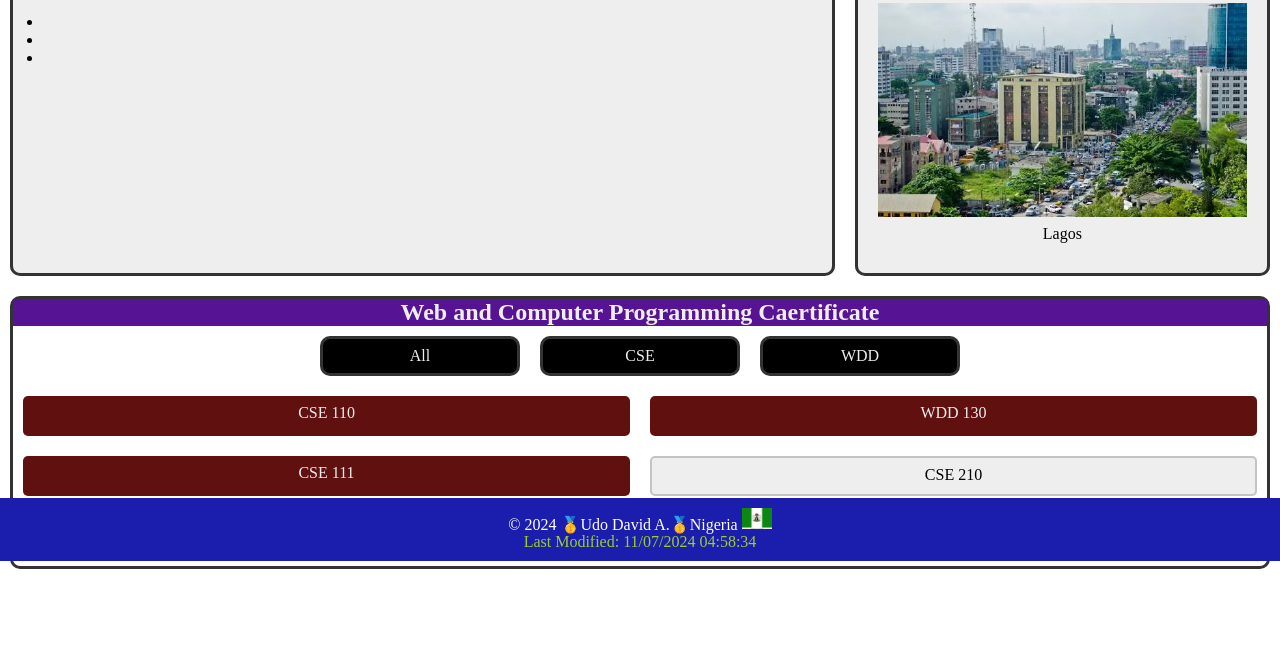
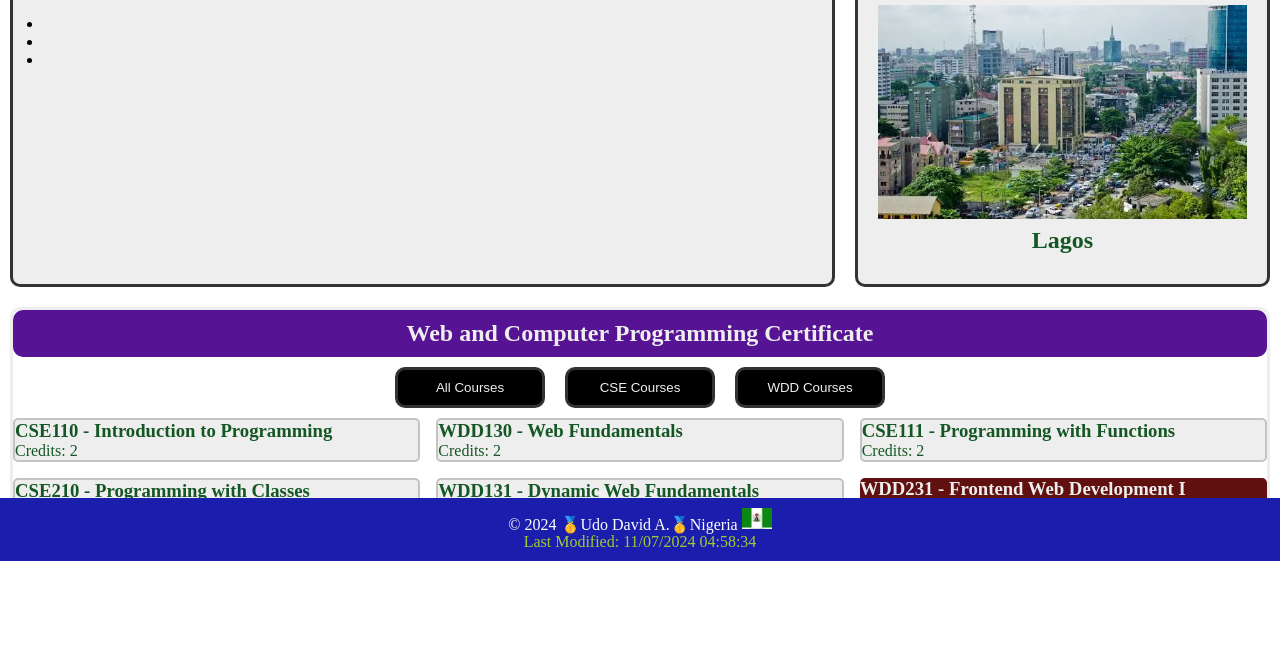
Before and after one commit to udodavid/wdd231, a plain HTML site: page index.html in a window 1280 px wide. Shown: the part 239-908 px from the top of the page. Drawn offline with Linux system fonts and the light colour scheme; a web font is replaced by a local one.

Commit message:
correction

```diff
--- a/index.html
+++ b/index.html
@@ -33,12 +33,12 @@
 
         <a id="menu" href="#"></a>
         </div>
-        <nav>
+        <nav class="nav-links">
             <ul class="navigation">
                 <li><a href="index.html">Home</a></li>
                 <li><a href="chamber.html">Chamber</a></li>
-                <li><a href="https://github.com/udodavid">Github Profile</a></li>
-                <li><a href="www.linkedin.com/in/david-udo-j">Linkedin</a></li>
+                <li><a href="https://github.com/udodavid" target="_blank">Github Profile</a></li>
+                <li><a href="www.linkedin.com/in/david-udo-j" target="_blank">Linkedin</a></li>
             </ul>
         </nav>
     </header>
@@ -56,11 +56,22 @@
                 <h1>Lagos, Nigeria</h1>
                 <figure class="figure">
                     <img src="images/lagos.webp" alt="Lagos" class="img">
-                    <figcaption>Lagos</figcaption>
+                    <figcaption><h2>Lagos</h2></figcaption>
                 </figure>
             </div>
         </div>
-        <div class="flexbox2">
+        <section id="certificate">
+            <h2>Web and Computer Programming Certificate</h2>
+
+            <div class="courses">
+                <button onclick="filterCourses('all')"> <p>All Courses</p></button>
+                <button onclick="filterCourses('CSE')"><p>CSE Courses</p></button>
+                <button onclick="filterCourses('WDD')"><p>WDD Courses</p></button>
+            </div>
+            <div id="course-list"></div>
+            <p class="total">Total Credits: <span id="total-credits">0</span></p>
+        </section>
+        <!-- <div class="flexbox2">
             <h2>Web and Computer Programming Caertificate</h2>
             <section class="flexbox-container2">
                 <div class="flexbox-item2 flexbox-item-01">
@@ -92,8 +103,7 @@
                 <div class="flexbox-item3 flexbox-item-006">
                     <p>WDD 231</p>
                 </div>
-            </section>
-        </div>
+            </section> -->
     </main>
 
     <footer>
--- a/scripts/scripts.js
+++ b/scripts/scripts.js
@@ -1,3 +1,15 @@
+// Get current page URL
+const currentPage = window.location.pathname;
+
+//All navigation links
+const navLinks = document.querySelectorAll('.nav-links a');
+
+navLinks.forEach(link => {
+    if (link.href.includes(currentPage)) {
+        link.classList.add('active');
+    }
+});
+
 const mainnav = document.querySelector('.navigation')
 const hambutton = document.querySelector('#menu');
 
@@ -11,3 +23,115 @@ document.getElementById('currentyear').textContent = new Date().getFullYear();
 
 // Get the last modified date of the document and update the footer
 document.getElementById('lastModified').textContent = "Last Modified: " + document.lastModified;
+
+const courses = [
+    {
+        subject: 'CSE',
+        number: 110,
+        title: 'Introduction to Programming',
+        credits: 2,
+        certificate: 'Web and Computer Programming',
+        description: 'This course will introduce students to programming. It will introduce the building blocks of programming languages (variables, decisions, calculations, loops, array, and input/output) and use them to solve problems.',
+        technology: [
+            'Python'
+        ],
+        completed: true
+    },
+    {
+        subject: 'WDD',
+        number: 130,
+        title: 'Web Fundamentals',
+        credits: 2,
+        certificate: 'Web and Computer Programming',
+        description: 'This course introduces students to the World Wide Web and to careers in web site design and development. The course is hands on with students actually participating in simple web designs and programming. It is anticipated that students who complete this course will understand the fields of web design and development and will have a good idea if they want to pursue this degree as a major.',
+        technology: [
+            'HTML',
+            'CSS'
+        ],
+        completed: true
+    },
+    {
+        subject: 'CSE',
+        number: 111,
+        title: 'Programming with Functions',
+        credits: 2,
+        certificate: 'Web and Computer Programming',
+        description: 'CSE 111 students become more organized, efficient, and powerful computer programmers by learning to research and call functions written by others; to write, call , debug, and test their own functions; and to handle errors within functions. CSE 111 students write programs with functions to solve problems in many disciplines, including business, physical science, human performance, and humanities.',
+        technology: [
+            'Python'
+        ],
+        completed: true
+    },
+    {
+        subject: 'CSE',
+        number: 210,
+        title: 'Programming with Classes',
+        credits: 2,
+        certificate: 'Web and Computer Programming',
+        description: 'This course will introduce the notion of classes and objects. It will present encapsulation at a conceptual level. It will also work with inheritance and polymorphism.',
+        technology: [
+            'C#'
+        ],
+        completed: true
+    },
+    {
+        subject: 'WDD',
+        number: 131,
+        title: 'Dynamic Web Fundamentals',
+        credits: 2,
+        certificate: 'Web and Computer Programming',
+        description: 'This course builds on prior experience in Web Fundamentals and programming. Students will learn to create dynamic websites that use JavaScript to respond to events, update content, and create responsive user experiences.',
+        technology: [
+            'HTML',
+            'CSS',
+            'JavaScript'
+        ],
+        completed: true
+    },
+    {
+        subject: 'WDD',
+        number: 231,
+        title: 'Frontend Web Development I',
+        credits: 2,
+        certificate: 'Web and Computer Programming',
+        description: 'This course builds on prior experience with Dynamic Web Fundamentals and programming. Students will focus on user experience, accessibility, compliance, performance optimization, and basic API usage.',
+        technology: [
+            'HTML',
+            'CSS',
+            'JavaScript'
+        ],
+        completed: false
+    }
+]
+
+// Render course list based on filter
+function renderCourses(filteredCourses) {
+    const courseList = document.getElementById('course-list');
+    courseList.innerHTML = '';
+
+    let totalCredits = 0;
+
+    filteredCourses.forEach(course => {
+        const courseCard = document.createElement('div');
+        courseCard.classList.add('course-card', course.completed ? 'completed' : 'incomplete');
+        courseCard.innerHTML = `<h3>${course.subject}${course.number} - ${course.title}</h3><p>Credits: ${course.credits}</p>`;
+        courseList.appendChild(courseCard);
+
+        totalCredits += course.credits;
+    });
+
+    document.getElementById('total-credits').textContent = totalCredits;
+}
+
+// Filter function to show all, CSE, or WDD courses
+function filterCourses(type) {
+    if (type === 'all') {
+        renderCourses(courses);
+    } else {
+        const filtered = courses.filter(course => course.subject.startsWith(type));
+        renderCourses(filtered);
+    }
+}
+
+// Initial render of all courses
+filterCourses('all');
--- a/styles/styles.css
+++ b/styles/styles.css
@@ -64,6 +64,10 @@
     margin-bottom: 8px;
 }
 
+figcaption {
+    color: #155724;
+}
+
 .flexbox-item-1 {
     min-height: 100px;
 }
@@ -76,6 +80,47 @@
     min-height: 100px;
 }
 
+#certificate{
+    border: 3px solid #eee;
+    border-radius: 10px;
+    margin: 10px;
+}
+
+#certificate h2 {
+    background-color: rgb(86, 19, 148);
+    text-align: center;
+    color: #eee;
+    padding: 10px;
+    border-radius: 10px;
+}
+
+#certificate .total {
+    text-align: center;
+    color: #155724;
+    font-weight: 1000;
+}
+
+.courses {
+    display: flex;
+    justify-content: center;
+    width: 100%;
+}
+
+button {
+    border: 3px solid #333;
+    background-color: #000;
+    padding: 10px;
+    margin: 10px;
+    min-height: 40px;
+    border-radius: 10px;
+    width: 150px;
+}
+
+button p {
+    color: #eee;
+}
+
+/*
 .flexbox2 {
     margin: 10px;
     border: 3px solid #333;
@@ -91,8 +136,6 @@
     display: flex;
     justify-content: center;
 }
-
-
 
 .flexbox-item2 {
     width: 200px;
@@ -120,18 +163,19 @@
     margin-top: 8px;
     text-align: center;
     color: #eee;
-}
+} */
 
-.flexbox-container3 {
+/* .flexbox-container3 {
     display: flex;
     flex-wrap: wrap;
-}
+} */
 
 .main {
     margin-bottom: 100px;
+    width: 100%;
 }
 
-.flexbox-item3 {
+/* .flexbox-item3 {
     width: 200px;
     margin-bottom: 10px;
     border: 2px;
@@ -154,7 +198,7 @@
     margin-top: 8px;
     text-align: center;
     color: #000;
-}
+} */
 
 footer {
     background-color: #1b1ead;
@@ -174,6 +218,33 @@ footer {
     color: yellowgreen;
   }
 
+  #course-list {
+    display: grid;
+    grid-template-columns: repeat(auto-fit, minmax(250px, 1fr));
+    gap: 1rem;
+    width: 100%;
+    margin-bottom: 10px;
+    border: 2px;
+}
+
+.completed {
+    min-height: 40px;
+    min-width: 100%;
+    border-radius: 5px;
+    flex-grow: 1;
+    background-color: #eee;
+    border: 2px solid #c5c3c3;
+    color: #155724;
+}
+
+.incomplete {
+    min-height: 40px;
+    min-width: 100%;
+    border-radius: 5px;
+    flex-grow: 1;
+    background-color: #611010;
+    color: #eee;
+}
 
 /*Mobile Css*/
 * {
@@ -200,6 +271,12 @@ footer {
 nav {
     background-color: black;
     width: 100%;
+}
+
+.nav-links a.active {
+    color: yellow;
+    font-weight: bold;
+    border-bottom: 2px solid yellow;
 }
 
 .navigation {
@@ -247,7 +324,7 @@ header {
     align-items: center;
 }
 
-.flexbox-item-001 {
+/* .flexbox-item-001 {
     min-height: 40px;
     min-width: 100%;
     border-radius: 5px;
@@ -291,7 +368,7 @@ header {
     flex-grow: 1;
     background-color: #eee;
     border: 2px solid #c5c3c3;
-}
+} */
 
 /*Larger View Css*/
 @media (min-width: 900px) {
@@ -333,58 +410,13 @@ header {
         margin-bottom: 8px;
     }
 
-    .flexbox-item3 {
-        width: 200px;
-        margin: 10px;
+    #course-list {
+        display: grid;
+        grid-template-columns: repeat(auto-fit, minmax(400px, 1fr));
+        gap: 1rem;
+        width: 100%;
         margin-bottom: 10px;
         border: 2px;
-        background-color: #611010;
-    }
-
-    .flexbox-item-001 {
-        min-height: 40px;
-        min-width: 400px;
-        border-radius: 5px;
-        flex-grow: 1;
-    }
-
-    .flexbox-item-002 {
-        min-height: 40px;
-        min-width: 400px;
-        border-radius: 5px;
-        flex-grow: 1;
-    }
-
-    .flexbox-item-003 {
-        min-height: 40px;
-        min-width: 400px;
-        border-radius: 5px;
-        flex-grow: 1;
-    }
-
-    .flexbox-item-004 {
-        min-height: 40px;
-        min-width: 400px;
-        border-radius: 5px;
-        flex-grow: 1;
-        background-color: #eee;
-        border: 2px solid #c5c3c3;
-    }
-
-    .flexbox-item-005 {
-        min-height: 40px;
-        min-width: 400px;
-        border-radius: 5px;
-        flex-grow: 1;
-    }
-
-    .flexbox-item-006 {
-        min-height: 40px;
-        min-width: 400px;
-        border-radius: 5px;
-        flex-grow: 1;
-        background-color: #eee;
-        border: 2px solid #c5c3c3;
     }
 
     /* .flexbox-item-3 {
```
Also changed, not shown: chamber.html (added, +49 -0 lines).
